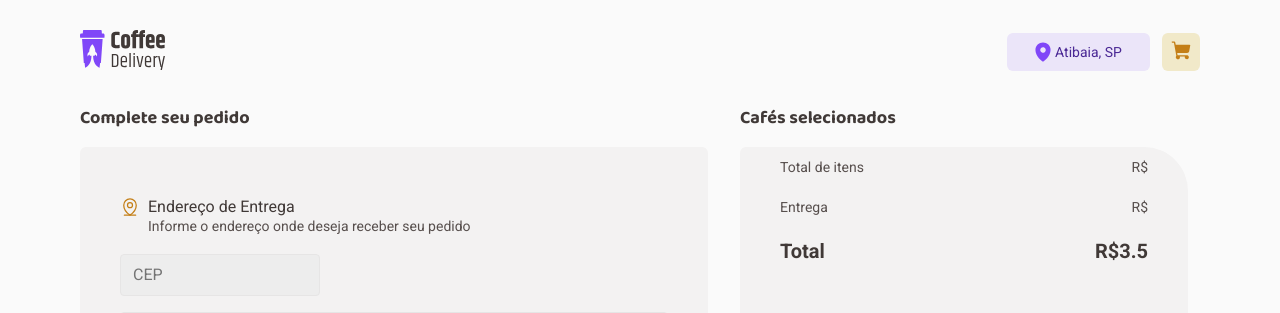
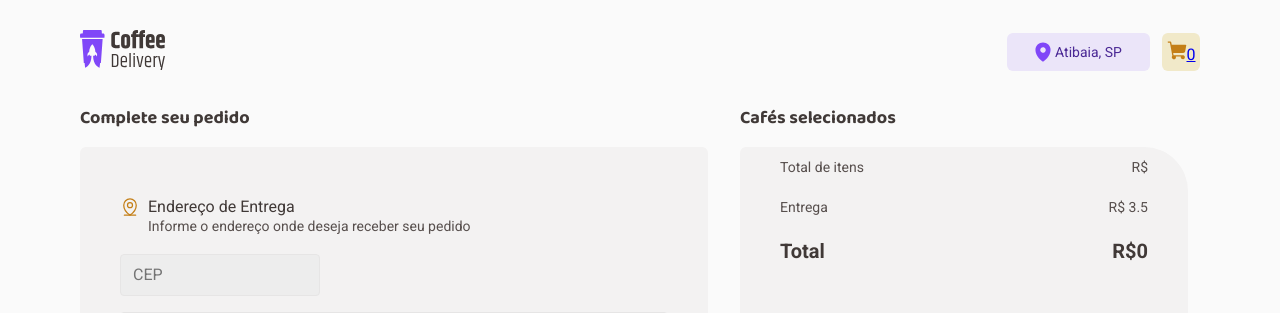
Before and after one commit to raissacmp/coffee-delivery, a React (Vite) app: page /checkout in a window 1280 px wide. Shown: the top 313 px of the page. Built offline with nearby package versions, Linux system fonts and the light colour scheme.

Commit message:
feat: initial logic quantity cart e price

```diff
--- a/src/components/Header/index.tsx
+++ b/src/components/Header/index.tsx
@@ -9,8 +9,18 @@ import { NavLink } from "react-router-dom";
 import logoCoffee from "../../assets/logo-coffee.svg";
 import MapPin from "../../assets/map-pin.svg";
 import MiniCart from "../../assets/mini-cart.svg";
+import { useContext } from "react";
+import { ProductsSelectedContext } from "../../contexts/ProductsContext";
 
 export function Header() {
+  const { products } = useContext(ProductsSelectedContext);
+
+  const quantityMIniCart = products.reduce((acumulador, valorAtual) => {
+    const totalQuantityMiniCart = valorAtual.quantity;
+
+    return acumulador + totalQuantityMiniCart;
+  }, 0);
+
   return (
     <HeaderContainer>
       <a href="/">
@@ -24,6 +34,7 @@ export function Header() {
         <HeaderMiniCart>
           <NavLink to="/checkout" title="Cart">
             <img src={MiniCart} alt="" />
+            <span>{quantityMIniCart}</span>
           </NavLink>
         </HeaderMiniCart>
       </HeaderContent>
--- a/src/contexts/ProductsContext.tsx
+++ b/src/contexts/ProductsContext.tsx
@@ -34,6 +34,7 @@ export function ProductsSelectedContextProvider({
   });
 
   const { products } = productsState;
+  console.log("🚀 ~ file: ProductsContext.tsx:37 ~ products", products);
 
   function createProductsSelecteds(
     product: CreateProductsSelectedData,
--- a/src/pages/Checkout/components/Cart/index.tsx
+++ b/src/pages/Checkout/components/Cart/index.tsx
@@ -1,4 +1,4 @@
-import { useContext } from "react";
+import { useContext, useState } from "react";
 import { ProductsSelectedContext } from "../../../../contexts/ProductsContext";
 import { ProductSelecteds } from "./ProductsSelecteds";
 import { ContentCartProducts, MainCart, ProductsValuesCart } from "./styles";
@@ -7,6 +7,22 @@ export function Cart() {
   const { products } = useContext(ProductsSelectedContext);
 
   const valueDelivery = 3.5;
+
+  const priceAmount = products.reduce((acumulador, valorAtual) => {
+    console.log(
+      "🚀 ~ file: index.tsx:15 ~ products.reduce ~ acumulador",
+      acumulador
+    );
+    console.log("total do acumulador!", acumulador);
+    console.log(
+      "🚀 ~ file: index.tsx:17 ~ products.reduce ~ acumulador",
+      acumulador
+    );
+    const totalItem = valorAtual?.quantity * valorAtual.price;
+    console.log("total do item atual:", totalItem);
+
+    return acumulador + totalItem;
+  }, 0);
 
   return (
     <MainCart>
@@ -22,11 +38,11 @@ export function Cart() {
         </ProductsValuesCart>
         <ProductsValuesCart>
           <span>Entrega</span>
-          <span>R$ </span>
+          <span>R$ {valueDelivery}</span>
         </ProductsValuesCart>
         <ProductsValuesCart>
           <strong>Total</strong>
-          <strong>R${valueDelivery}</strong>
+          <strong>R${priceAmount}</strong>
         </ProductsValuesCart>
       </div>
     </MainCart>
--- a/src/pages/Home/components/CountQuantity/index.tsx
+++ b/src/pages/Home/components/CountQuantity/index.tsx
@@ -13,7 +13,9 @@ export function CountQuantity({
 }) {
   return (
     <ContainerCountQuantity>
-      <MinusQuantitySelect onClick={() => changeQuantity(count - 1)}>
+      <MinusQuantitySelect
+        onClick={() => count > 0 && changeQuantity(count - 1)}
+      >
         -
       </MinusQuantitySelect>
       {count}
--- a/src/pages/Home/components/Gallery/products.ts
+++ b/src/pages/Home/components/Gallery/products.ts
@@ -5,6 +5,7 @@ export interface Products {
   description: string;
   price: number;
   image?: string;
+  quantity: number;
 }
 
 export const products: Products[] = [
@@ -15,6 +16,7 @@ export const products: Products[] = [
     name: "Expresso Tradicional",
     description: "O tradicional café feito com água quente e grãos moídos",
     price: 9.99,
+    quantity: 0,
   },
   {
     id: 2,
@@ -23,6 +25,7 @@ export const products: Products[] = [
     name: "Expresso Americano",
     description: "Expresso diluído, menos intenso que o tradicional",
     price: 9.99,
+    quantity: 0,
   },
   {
     id: 3,
@@ -31,6 +34,7 @@ export const products: Products[] = [
     name: "Expresso Cremoso",
     description: "Café expresso tradicional com espuma cremosa",
     price: 9.99,
+    quantity: 0,
   },
   {
     id: 4,
@@ -39,6 +43,7 @@ export const products: Products[] = [
     name: "Expresso Gelado",
     description: "Bebida preparada com café expresso e cubos de gelo",
     price: 9.99,
+    quantity: 0,
   },
   {
     id: 5,
@@ -47,6 +52,7 @@ export const products: Products[] = [
     name: "Café com Leite",
     description: "Meio a meio de expresso tradicional com leite vaporizado",
     price: 9.99,
+    quantity: 0,
   },
   {
     id: 6,
@@ -56,6 +62,7 @@ export const products: Products[] = [
     description:
       "Uma dose de café expresso com o dobro de leite e espuma cremosa",
     price: 9.99,
+    quantity: 0,
   },
   {
     id: 7,
@@ -65,6 +72,7 @@ export const products: Products[] = [
     description:
       "Bebida com canela feita de doses iguais de café, leite e espuma",
     price: 9.99,
+    quantity: 0,
   },
   {
     id: 8,
@@ -74,6 +82,7 @@ export const products: Products[] = [
     description:
       "Café expresso misturado com um pouco de leite quente e espuma",
     price: 9.99,
+    quantity: 0,
   },
   {
     id: 9,
@@ -82,6 +91,7 @@ export const products: Products[] = [
     name: "Mocaccino",
     description: "Café expresso com calda de chocolate, pouco leite e espuma",
     price: 9.99,
+    quantity: 0,
   },
   {
     id: 10,
@@ -90,6 +100,7 @@ export const products: Products[] = [
     name: "Chocolate Quente",
     description: "Bebida feita com chocolate dissolvido no leite quente e café",
     price: 9.99,
+    quantity: 0,
   },
   {
     id: 11,
@@ -99,6 +110,7 @@ export const products: Products[] = [
     description:
       "Drink gelado de café expresso com rum, creme de leite e hortelã",
     price: 9.99,
+    quantity: 0,
   },
   {
     id: 12,
@@ -107,6 +119,7 @@ export const products: Products[] = [
     name: "Havaiano",
     description: "Bebida adocicada preparada com café e leite de coco",
     price: 9.99,
+    quantity: 0,
   },
   {
     id: 13,
@@ -115,6 +128,7 @@ export const products: Products[] = [
     name: "Árabe",
     description: "Bebida preparada com grãos de café árabe e especiarias",
     price: 9.99,
+    quantity: 0,
   },
   {
     id: 14,
@@ -123,5 +137,6 @@ export const products: Products[] = [
     name: "Irlandês",
     description: "Bebida a base de café, uísque irlandês, açúcar e chantilly",
     price: 9.99,
+    quantity: 0,
   },
 ];
```
